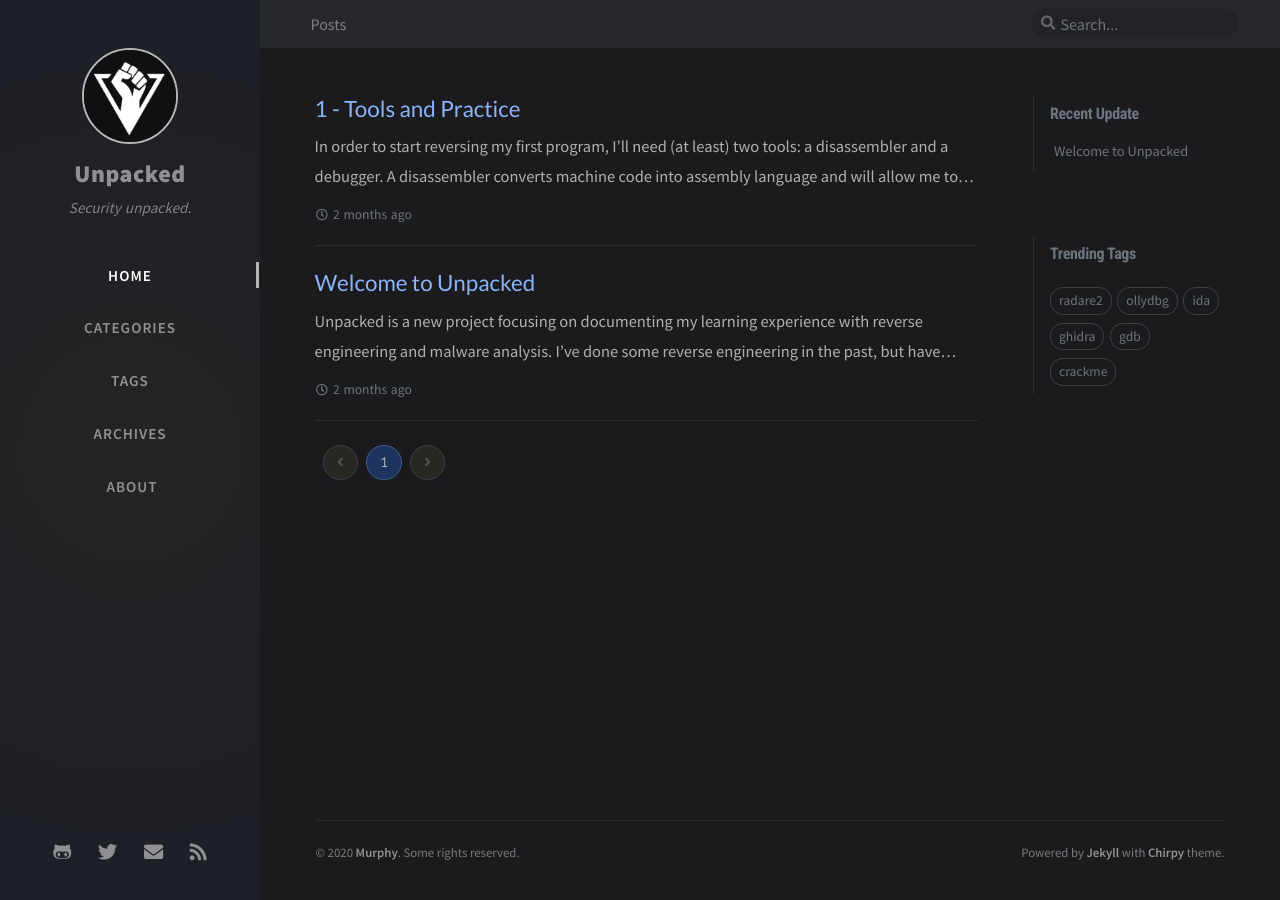
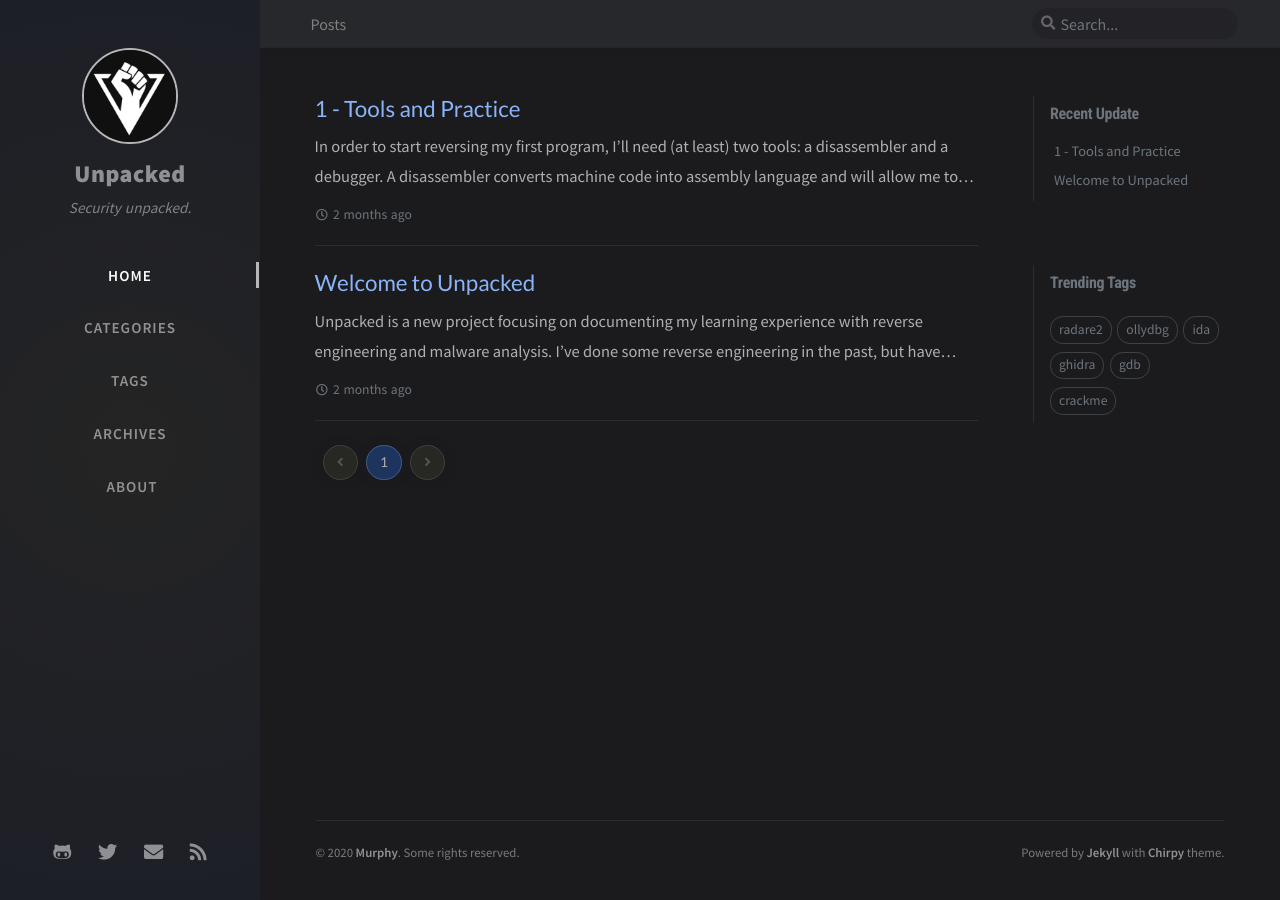
Before and after one commit to fork-bombed/fork-bombed.github.io, a Jekyll site: the page built from index.html, in a window 1280 px wide. Built offline with Jekyll 4.4.1, drawn with Linux system fonts in a browser that asks for light colours; nearby versions of some CDN libraries; the list of posts is cut into pages by our own code; comment, search, counter and statistics services are not loaded.

```diff
--- a/_data/updates.yml
+++ b/_data/updates.yml
@@ -1,3 +1,6 @@
+-
+  filename: 'tools-and-practice'
+  lastmod: '2020-05-19 19:54:16 +0100'
 -
   filename: 'welcome-to-unpacked'
   lastmod: '2020-05-07 23:33:53 +0100'
```
